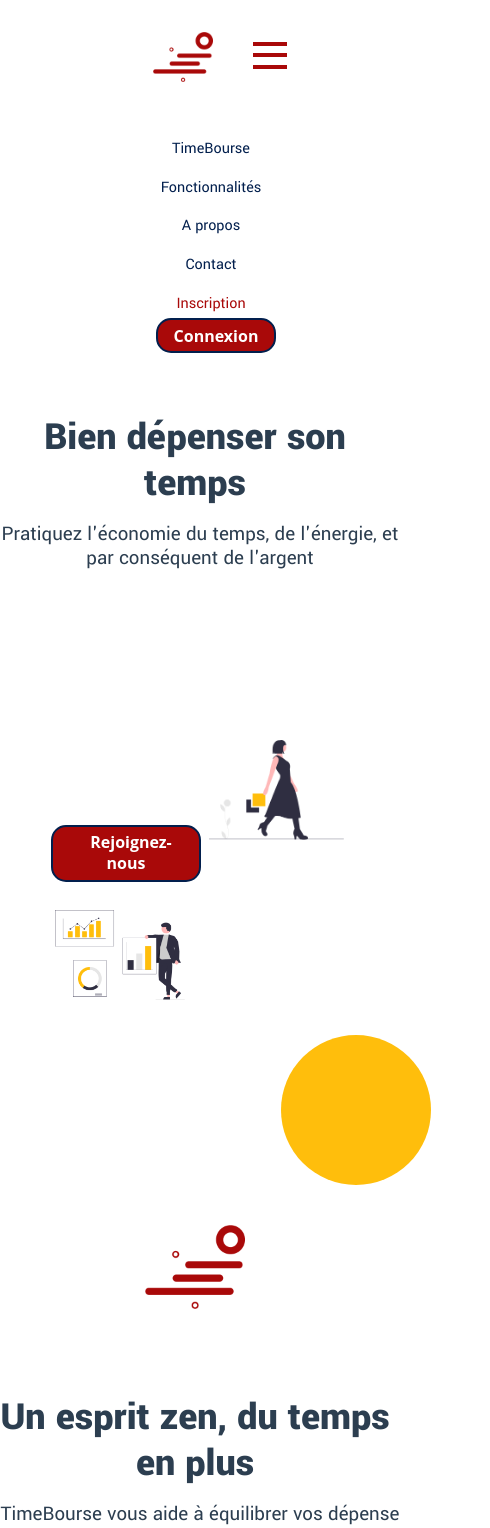
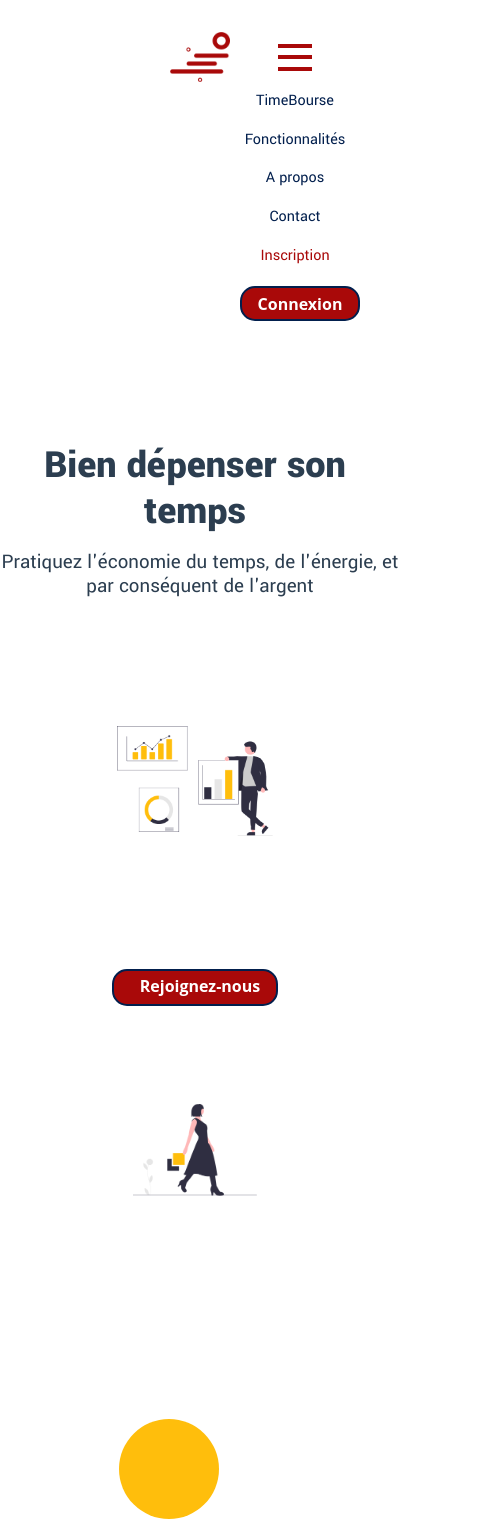
Before and after one commit to BENHASSENA/timebourse, a Vue app: page / in a window 390 px wide. Shown: the top 1528 px of the page, 490 px wide, since content can reach past the window. Built offline with nearby package versions, Linux system fonts and the light colour scheme.

Commit message:
responsive page accueil ok

```diff
--- a/src/components/Footer.vue
+++ b/src/components/Footer.vue
@@ -85,6 +85,7 @@ ul.inline{
 
   .button{
     min-width: 50px;
+    margin-top: 1rem;
   }
 
 
@@ -97,7 +98,7 @@ section{
 
 }
 footer .footer[data-v-40ab164b]{
-   @media screen and (max-width: 900px) {
+   @media screen and (max-width: 1090px) {
       display: block;
    }
 
--- a/src/components/NavbarHome.vue
+++ b/src/components/NavbarHome.vue
@@ -4,29 +4,30 @@
       <nav class="navbar-connexion">
         <router-link to="/">
           <img class="inline" src="../assets/images/logo-timebourse-red.png" alt="logo" height="50px"/>
-          <svg class=burger version="1.1" xmlns="http://www.w3.org/2000/svg" xmlns:xlink="http://www.w3.org/1999/xlink" x="0px" y="0px" width="34px" height="27px" viewBox="0 0 34 27" enable-background="new 0 0 34 27" xml:space="preserve">
-            <rect fill="#A90909" width="34" height="4"></rect>
-            <rect y="11" fill="#A90909" width="34" height="4"></rect>
-            <rect y="23" fill="#A90909" width="34" height="4"></rect>
-          </svg>
         </router-link>
-        <ul class="inline">
+
+        <ul class="inline boxmenuburger" >
+          <svg  @click="toggleMenuBurger()" class=burger version="1.1" xmlns="http://www.w3.org/2000/svg" xmlns:xlink="http://www.w3.org/1999/xlink" x="0px" y="0px" width="34px" height="27px" viewBox="0 0 34 27" enable-background="new 0 0 34 27" xml:space="preserve">
+          <rect fill="#A90909" width="34" height="4"></rect>
+          <rect y="11" fill="#A90909" width="34" height="4"></rect>
+          <rect y="23" fill="#A90909" width="34" height="4"></rect>
+        </svg>
           <router-link to="/">
-            <li>TimeBourse</li>
+            <li v-if="showMenuBurger">TimeBourse</li>
           </router-link>
           <router-link to="/fonctionnalites">
-            <li>Fonctionnalités</li>
+            <li v-if="showMenuBurger">Fonctionnalités</li>
           </router-link>
           <router-link to="/apropos">
-          <li>A propos</li>
+            <li v-if="showMenuBurger">A propos</li>
           </router-link>
           <router-link to="/contact">
-            <li>Contact</li>
+            <li v-if="showMenuBurger">Contact</li>
           </router-link>
           <router-link to="/inscription">
-            <li class="inscription"> Inscription</li>
+            <li v-if="showMenuBurger" class="inscription"> Inscription</li>
           </router-link>
-          <li>
+          <li v-if="showMenuBurger">
             <router-link to="/connexion2">
             <button class="button">Connexion</button>
             </router-link>
@@ -40,8 +41,19 @@
 <script>
 
 export default {
+  data() {
+    return {
+      showMenuBurger: true,
+    }
+  },
+  methods:{
+    toggleMenuBurger() {
+      this.showMenuBurger = !this.showMenuBurger
+    }
+  }
 
 }
+
 </script>
 
 <style lang="scss" scoped>
@@ -52,14 +64,24 @@ $yellow: #FFBE0C;
 $backgroundgrey: #F9F9F7;
 $grey: grey;
 
+
 .burger{
+  position: relative;
+  bottom: 15px;
+  left: 5px;
 
-  position: relative;
-    bottom: 45px;
-    left: 40px;
 
   @media screen and (min-width: 900px) {
     display: none;
+  }
+}
+
+.boxmenuburger{
+
+  @media screen and (max-width: 900px){
+  position: relative;
+    bottom: 60px;
+    left: 100px;
   }
 }
 
@@ -79,11 +101,13 @@ ul.inline{
         position: relative;
         z-index: 10;
         margin: 0;
+        padding-left: 0;
       }
   }
 
   .button{
     min-width: 50px;
+    margin-top: 1rem;
   }
 
 
@@ -103,6 +127,7 @@ section{
 }
 
 .inscription{
+
   color: $rouge;
 }
 
--- a/src/views/Home.vue
+++ b/src/views/Home.vue
@@ -119,12 +119,23 @@ $grey: grey;
     margin-bottom: 3rem;
 }
 
+
+
 #section1, #section2, #section3{
-    margin-top: 10rem;
+
     margin-bottom: 10rem;
+
+        @media screen and (max-width: 1025px) {
+            margin: 0px;
+        }
+
 
     .centre{
         margin-left: -150px;
+
+         @media screen and (max-width: 1025px) {
+            margin-left: 0px;
+        }
     }
 
     .box-section1{
@@ -135,20 +146,44 @@ $grey: grey;
         width: 80%;
         margin: 0 auto;
 
+        @media screen and (max-width: 1025px) {
+          display: block;
+        }
+
         .img1-section1{
             position: relative;
             top: 100px;
-            width: 80%;
+
+            @media screen and (max-width: 1025px) {
+                width: 50%;
+                position: relative;
+                top: 0px;
+                margin: 8rem 0 ;
+            }
         }
         .img2-section1{
             width: 90%;
             position: relative;
             bottom: -10px;
+            margin: 8rem 0 ;
+
+            @media screen and (max-width: 1025px) {
+                width: 40%;
+                margin-top: 5rem;
+
+            }
         }
         .circle{
             position: relative;
             top: 200px;
             left:80px;
+
+             @media screen and (max-width: 1025px) {
+                position: relative;
+                top: 100px;
+                left:80px;
+                margin-bottom: 5rem;
+            }
         }
     }
 
@@ -164,10 +199,20 @@ a:-webkit-any-link{
     height: 150px;
     border-radius: 50%;
     background-color: $yellow;
+                @media screen and (max-width: 1025px) {
+                position: relative;
+                top: 100px;
+                left:80px;
+                margin-bottom: 5rem;
+                width: 100px;
+                height: 100px;
+            }
+
 }
 
 
 #section2{
+
 
     .logo{
         margin: 5rem 0;
@@ -186,9 +231,19 @@ a:-webkit-any-link{
         margin-top: 7rem;
         width: 100%;
 
+         @media screen and (max-width: 1025px) {
+            display: block;
+
+        }
         .card{
             width: 25%;
             padding: 0 2rem ;
+
+            @media screen and (max-width: 1025px) {
+            width: 70%;
+            margin: 0 auto;
+
+        }
 
             .img-card{
                 height: 60%;
@@ -197,8 +252,15 @@ a:-webkit-any-link{
                 align-items: center;
 
                 img{
-                    width: 60%;
+                    width: 80%;
                     margin-bottom: 5rem;
+
+                    @media screen and (max-width: 1025px) {
+                    margin-top: 5rem;
+                     width: 60%;
+
+                    }
+
                 }
             }
         }
@@ -213,6 +275,14 @@ a:-webkit-any-link{
         width:40px;
         height: 40px;
         margin-left: 15rem ;
+
+         @media screen and (max-width: 1025px) {
+                position: relative;
+                top: 0px;
+                left:0px;
+                margin-bottom: 5rem;
+                margin-top: 5rem ;
+            }
     }
 
 
```
